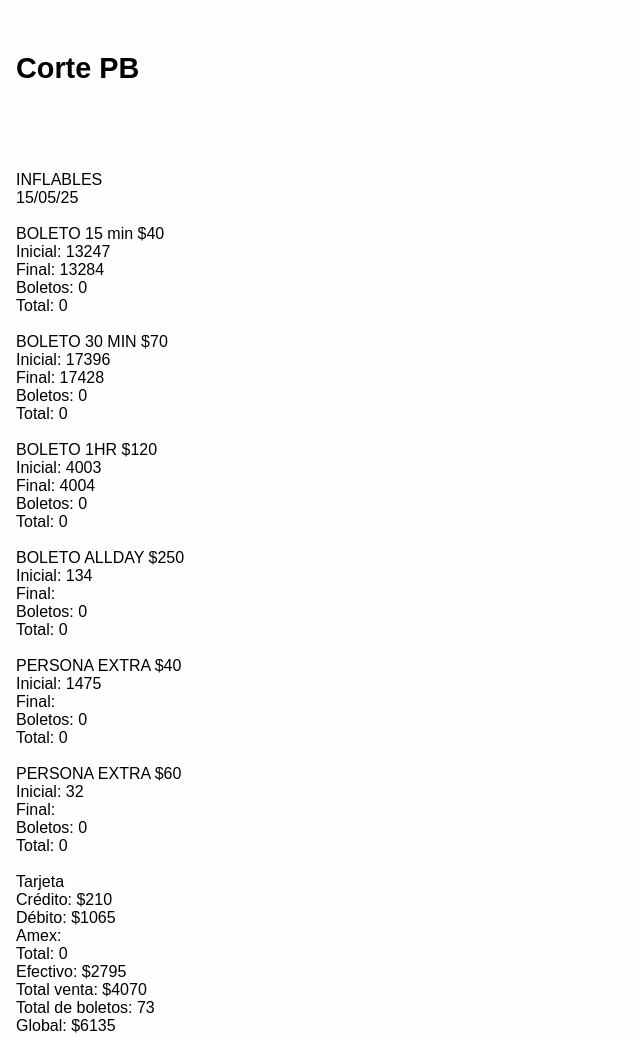
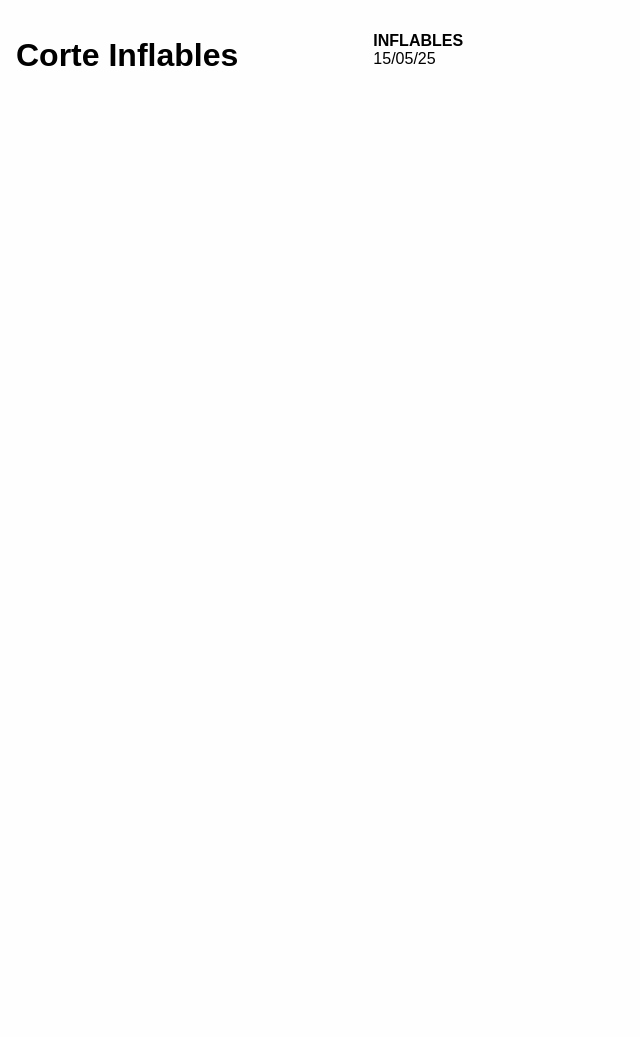
Before and after one commit to JonBuluc/cortePB, a plain HTML site: page index.html in a window 1280 px wide. Shown: the top 1037 px of the page, without its empty margins (0-640 px from the left). After the commit the page ends 800 px from the top, so only its background shows below. Drawn offline with Linux system fonts and the light colour scheme.

Commit message:
🎨 Mejora de diseño y funcionalidad
- Separamos los archivos HTML, CSS y JS para mejor mantenimiento.
- Alineamos el título 'Corte PB' a la izquierda.
- Formularios movidos a la derecha y organizados por color.
- Cálculo automático de boletos y totales con sincronización en tiempo real.
- Estilo compacto y visualmente diferenciado por tipo de boleto.

```diff
--- a/index.html
+++ b/index.html
@@ -1,79 +1,57 @@
-
 <!DOCTYPE html>
 <html lang="es">
 <head>
   <meta charset="UTF-8" />
   <meta name="viewport" content="width=device-width, initial-scale=1" />
-  <title>Corte PB 15/05/25</title>
-  <link rel="stylesheet" href="styles.css" />
+  <title>Corte Inflables 15/05/25</title>
+  <style>
+    body {
+      font-family: Arial, sans-serif;
+      white-space: pre-wrap;
+      background: #fefefe;
+      padding: 2rem;
+      max-width: 600px;
+      margin: auto;
+    }
+    h1 {
+      text-align: center;
+    }
+    .boleto-section {
+      margin-bottom: 1.5rem;
+    }
+    label {
+      display: inline-block;
+      width: 70px;
+      font-weight: bold;
+    }
+    input[type="number"] {
+      width: 70px;
+      margin-right: 0.5rem;
+    }
+    .resultado {
+      margin-top: 0.5rem;
+    }
+    .total-global {
+      font-weight: bold;
+      margin-top: 2rem;
+      border-top: 1px solid #ccc;
+      padding-top: 1rem;
+    }
+  </style>
 </head>
 <body>
-  <div class="contenido-izquierda">
-    <div class="titulo">Corte PB</div>
-    <p>
-INFLABLES
-15/05/25
+  <h1>Corte Inflables</h1>
+  <p><strong>INFLABLES</strong><br>15/05/25</p>
 
-BOLETO 15 min $40
-Inicial: <span id="boleto15InicialTexto">13247</span>
-Final: <span id="boleto15FinalTexto">13284</span>
-Boletos: <span id="boleto15Boletos">38</span>
-Total: <span id="boleto15Total">$1520</span>
+  <form id="formCorteInflables">
+    <!-- Secciones de boletos (igual que antes)... -->
+    <!-- ... Copia aquí las secciones del formulario igual que en el mensaje anterior ... -->
 
-BOLETO 30 MIN $70
-Inicial: <span id="boleto30InicialTexto">17396</span>
-Final: <span id="boleto30FinalTexto">17428</span>
-Boletos: <span id="boleto30Boletos">33</span>
-Total: <span id="boleto30Total">$2310</span>
-
-BOLETO 1HR $120
-Inicial: <span id="boleto1hInicialTexto">4003</span>
-Final: <span id="boleto1hFinalTexto">4004</span>
-Boletos: <span id="boleto1hBoletos">2</span>
-Total: <span id="boleto1hTotal">$240</span>
-
-BOLETO ALLDAY $250
-Inicial: <span id="boletoAlldayInicialTexto">134</span>
-Final: <span id="boletoAlldayFinalTexto"></span>
-Boletos: <span id="boletoAlldayBoletos">0</span>
-Total: <span id="boletoAlldayTotal">$0</span>
-
-PERSONA EXTRA $40
-Inicial: <span id="personaExtra40InicialTexto">1475</span>
-Final: <span id="personaExtra40FinalTexto"></span>
-Boletos: <span id="personaExtra40Boletos">0</span>
-Total: <span id="personaExtra40Total">$0</span>
-
-PERSONA EXTRA $60
-Inicial: <span id="personaExtra60InicialTexto">32</span>
-Final: <span id="personaExtra60FinalTexto"></span>
-Boletos: <span id="personaExtra60Boletos">0</span>
-Total: <span id="personaExtra60Total">$0</span>
-
-Tarjeta
-Crédito: <span id="tarjetaCreditoTexto">$210</span>
-Débito: <span id="tarjetaDebitoTexto">$1065</span>
-Amex: <span id="tarjetaAmexTexto"></span>
-Total: <span id="totalTarjeta">$1275</span>
-Efectivo: <span id="efectivoTexto">$2795</span>
-Total venta: <span id="totalVentaTexto">$4070</span>
-Total de boletos: <span id="totalBoletosTexto">73</span>
-Global: <span id="globalTotalTexto">$6135</span>
-
-CALCETAS
-Iniciamos: <span id="calcetasInicialTexto">424</span>
-Terminamos: <span id="calcetasTerminamosTexto">364</span>
-Vendidas: <span id="calcetasVendidas">59</span>
-Total: <span id="calcetasTotal">$2065</span>
-
-Fondo: $2703
-    </p>
-  </div>
-
-  <form class="formulario-derecha" id="formCorteInflables">
-    <!-- formulario aquí (omitido por brevedad) -->
+    <!-- Para ahorrar espacio, las secciones de boletos, tarjeta, calcetas, fondo son idénticas -->
   </form>
 
-  <script src="main.js"></script>
+<link rel="stylesheet" href="styles.css" />
+<script defer src="main.js"></script>
+
 </body>
 </html>
--- a/main.js
+++ b/main.js
@@ -1,56 +1,64 @@
-const functionCalculateBoletosYTotales = () => {
-    const boletosData = [
-      { idInicial: "boleto15Inicial", idFinal: "boleto15Final", idBoletos: "boleto15Boletos", idTotal: "boleto15Total", precio: 40 },
-      { idInicial: "boleto30Inicial", idFinal: "boleto30Final", idBoletos: "boleto30Boletos", idTotal: "boleto30Total", precio: 70 },
-      { idInicial: "boleto1hInicial", idFinal: "boleto1hFinal", idBoletos: "boleto1hBoletos", idTotal: "boleto1hTotal", precio: 120 },
-      { idInicial: "boletoAlldayInicial", idFinal: "boletoAlldayFinal", idBoletos: "boletoAlldayBoletos", idTotal: "boletoAlldayTotal", precio: 250 },
-      { idInicial: "personaExtra40Inicial", idFinal: "personaExtra40Final", idBoletos: "personaExtra40Boletos", idTotal: "personaExtra40Total", precio: 40 },
-      { idInicial: "personaExtra60Inicial", idFinal: "personaExtra60Final", idBoletos: "personaExtra60Boletos", idTotal: "personaExtra60Total", precio: 60 }
+function calcularBoletosYTotales() {
+    const boletos = [
+      { id: 'boleto15', precio: 40 },
+      { id: 'boleto30', precio: 70 },
+      { id: 'boleto1h', precio: 120 },
+      { id: 'boletoAllday', precio: 250 },
+      { id: 'personaExtra40', precio: 40 },
+      { id: 'personaExtra60', precio: 60 }
     ];
 
-    let acumuladoBoletos = 0;
-    let acumuladoTotal = 0;
+    boletos.forEach(({ id, precio }) => {
+      const inicial = parseInt(document.getElementById(id + 'Inicial').value) || 0;
+      const final = parseInt(document.getElementById(id + 'Final').value) || 0;
+      const cantidadBoletos = final && inicial ? (final - inicial + 1) : 0;
+      const total = cantidadBoletos * precio;
 
-    boletosData.forEach(({ idInicial, idFinal, idBoletos, idTotal, precio }) => {
-      const valorInicial = parseInt(document.getElementById(idInicial)?.value) || 0;
-      const valorFinal = parseInt(document.getElementById(idFinal)?.value) || 0;
-      let numeroBoletos = 0;
-
-      if (valorFinal >= valorInicial && valorInicial > 0) {
-        numeroBoletos = valorFinal - valorInicial + 1;
+      document.getElementById(id + 'Boletos').innerText = cantidadBoletos;
+      document.getElementById(id + 'Total').innerText = `$${total}`;
+      if (document.getElementById(id + 'InicialTexto')) {
+        document.getElementById(id + 'InicialTexto').innerText = inicial;
+        document.getElementById(id + 'FinalTexto').innerText = final || '';
       }
-
-      document.getElementById(idBoletos).textContent = numeroBoletos;
-      const totalCalc = numeroBoletos * precio;
-      document.getElementById(idTotal).textContent = totalCalc;
-
-      acumuladoBoletos += numeroBoletos;
-      acumuladoTotal += totalCalc;
     });
 
-    const credito = parseInt(document.getElementById("tarjetaCredito")?.value) || 0;
-    const debito = parseInt(document.getElementById("tarjetaDebito")?.value) || 0;
-    const amex = parseInt(document.getElementById("tarjetaAmex")?.value) || 0;
-    const efectivo = parseInt(document.getElementById("efectivoTotal")?.value) || 0;
+    const credito = parseInt(document.getElementById('tarjetaCredito').value) || 0;
+    const debito = parseInt(document.getElementById('tarjetaDebito').value) || 0;
+    const amex = parseInt(document.getElementById('tarjetaAmex').value) || 0;
+    const efectivo = parseInt(document.getElementById('efectivoTotal').value) || 0;
 
     const totalTarjeta = credito + debito + amex;
+    document.getElementById('totalTarjeta').innerText = `$${totalTarjeta}`;
+    document.getElementById('tarjetaCreditoTexto').innerText = `$${credito}`;
+    document.getElementById('tarjetaDebitoTexto').innerText = `$${debito}`;
+    document.getElementById('tarjetaAmexTexto').innerText = amex ? `$${amex}` : '';
+    document.getElementById('efectivoTexto').innerText = `$${efectivo}`;
+
     const totalVenta = totalTarjeta + efectivo;
+    document.getElementById('totalVenta').innerText = `$${totalVenta}`;
 
-    document.getElementById("totalTarjeta").textContent = totalTarjeta;
-    document.getElementById("totalVenta").textContent = totalVenta;
-    document.getElementById("totalBoletos").textContent = acumuladoBoletos;
-    document.getElementById("globalTotal").textContent = acumuladoTotal;
+    const totalBoletos = boletos.reduce((sum, { id }) => {
+      return sum + (parseInt(document.getElementById(id + 'Boletos').innerText) || 0);
+    }, 0);
+    document.getElementById('totalBoletos').innerText = totalBoletos;
 
-    const calcetasInicial = parseInt(document.getElementById("calcetasInicial")?.value) || 0;
-    const calcetasTerminamos = parseInt(document.getElementById("calcetasTerminamos")?.value) || 0;
+    const global = boletos.reduce((sum, { id }) => {
+      const total = parseInt(document.getElementById(id + 'Total').innerText.replace('$', '')) || 0;
+      return sum + total;
+    }, 0) + (parseInt(document.getElementById('calcetasTotal').innerText.replace('$', '')) || 0);
+    document.getElementById('globalTotal').innerText = `$${global}`;
+
+    const calcetasInicial = parseInt(document.getElementById('calcetasInicial').value) || 0;
+    const calcetasTerminamos = parseInt(document.getElementById('calcetasTerminamos').value) || 0;
     const calcetasVendidas = calcetasInicial - calcetasTerminamos;
+    const totalCalcetas = calcetasVendidas * 35;
 
-    document.getElementById("calcetasVendidas").textContent = calcetasVendidas > 0 ? calcetasVendidas : 0;
-    document.getElementById("calcetasTotal").textContent = calcetasVendidas * 35;
-  };
+    document.getElementById('calcetasInicialTexto').innerText = calcetasInicial;
+    document.getElementById('calcetasTerminamosTexto').innerText = calcetasTerminamos;
+    document.getElementById('calcetasVendidas').innerText = calcetasVendidas;
+    document.getElementById('calcetasTotal').innerText = `$${totalCalcetas}`;
+  }
 
-  document.querySelectorAll("input").forEach((inputElement) => {
-    inputElement.addEventListener("input", functionCalculateBoletosYTotales);
+  document.querySelectorAll('input').forEach(input => {
+    input.addEventListener('input', calcularBoletosYTotales);
   });
-
-  window.onload = functionCalculateBoletosYTotales;
--- a/styles.css
+++ b/styles.css
@@ -1,4 +1,3 @@
-
 body {
   font-family: Arial, sans-serif;
   background: #fefefe;
```
